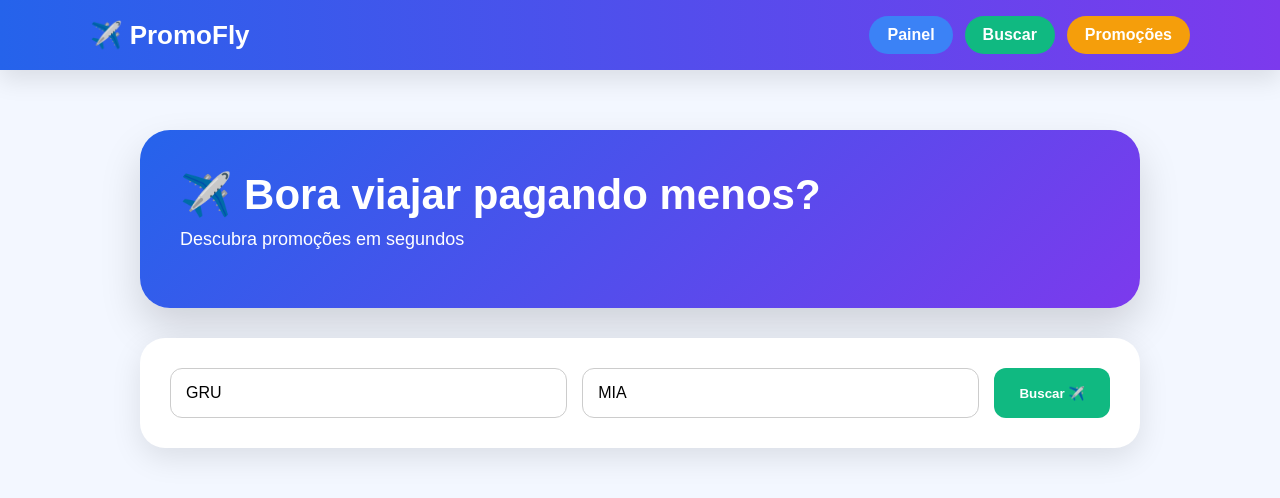
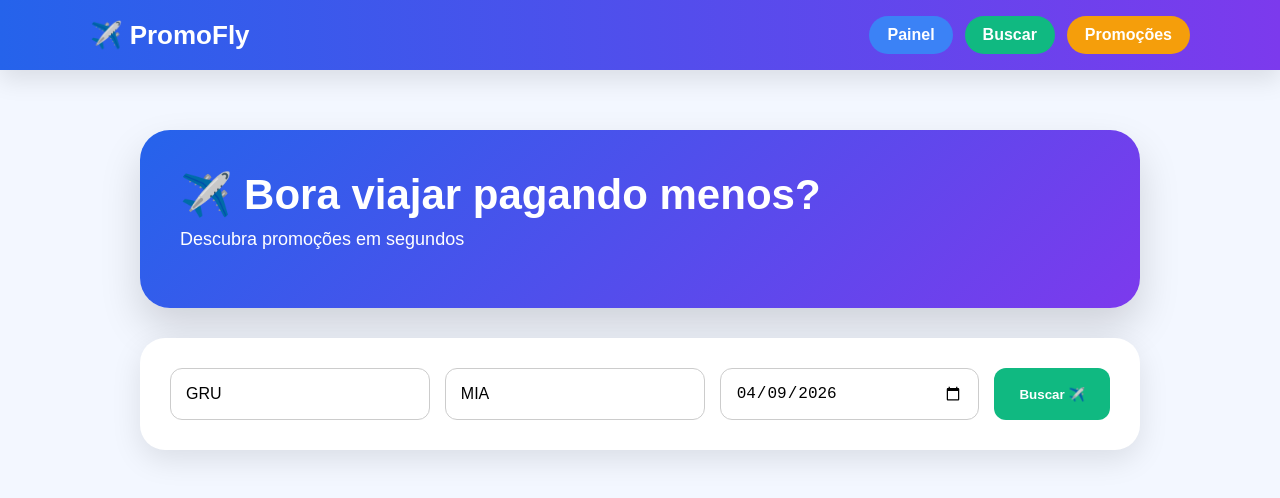
Before and after one commit to gianr134-sys/PromoFly, a Next.js app: page /buscar in a window 1280 px wide. Shown: the top 498 px of the page. Built offline with nearby package versions, Linux system fonts and the light colour scheme.

Commit message:
Add date selection and update buscar function
Added a date input field and updated the buscar function to include the selected date in the API request. Modified input change handlers to convert input values to uppercase.

```diff
--- a/app/buscar/page.js
+++ b/app/buscar/page.js
@@ -2,13 +2,20 @@
 
 import { useState } from "react";
 
+function hojeMais30Dias() {
+  const d = new Date();
+  d.setDate(d.getDate() + 30);
+  return d.toISOString().slice(0, 10);
+}
+
 export default function BuscarPage() {
   const [origem, setOrigem] = useState("GRU");
   const [destino, setDestino] = useState("MIA");
+  const [data, setData] = useState(hojeMais30Dias());
 
-  async function buscar(e) {
+  function buscar(e) {
     e.preventDefault();
-    window.location.href = `/api/buscar?origem=${origem}&destino=${destino}`;
+    window.location.href = `/api/buscar?origem=${origem}&destino=${destino}&data=${data}`;
   }
 
   return (
@@ -17,9 +24,9 @@ export default function BuscarPage() {
         maxWidth: 1000,
         margin: "40px auto",
         padding: 20,
+        fontFamily: "Arial, sans-serif",
       }}
     >
-      {/* HERO */}
       <div
         style={{
           background: "linear-gradient(135deg, #2563eb, #7c3aed)",
@@ -39,7 +46,6 @@ export default function BuscarPage() {
         </p>
       </div>
 
-      {/* CARD */}
       <form
         onSubmit={buscar}
         style={{
@@ -58,19 +64,26 @@ export default function BuscarPage() {
         >
           <input
             value={origem}
-            onChange={(e) => setOrigem(e.target.value)}
+            onChange={(e) => setOrigem(e.target.value.toUpperCase())}
             placeholder="Origem (GRU)"
             style={input}
           />
 
           <input
             value={destino}
-            onChange={(e) => setDestino(e.target.value)}
+            onChange={(e) => setDestino(e.target.value.toUpperCase())}
             placeholder="Destino (MIA)"
             style={input}
           />
 
-          <button style={botao}>
+          <input
+            type="date"
+            value={data}
+            onChange={(e) => setData(e.target.value)}
+            style={input}
+          />
+
+          <button style={botao} type="submit">
             Buscar ✈️
           </button>
         </div>
@@ -81,7 +94,7 @@ export default function BuscarPage() {
 
 const input = {
   flex: 1,
-  minWidth: 200,
+  minWidth: 180,
   padding: 15,
   borderRadius: 12,
   border: "1px solid #ccc",
```
